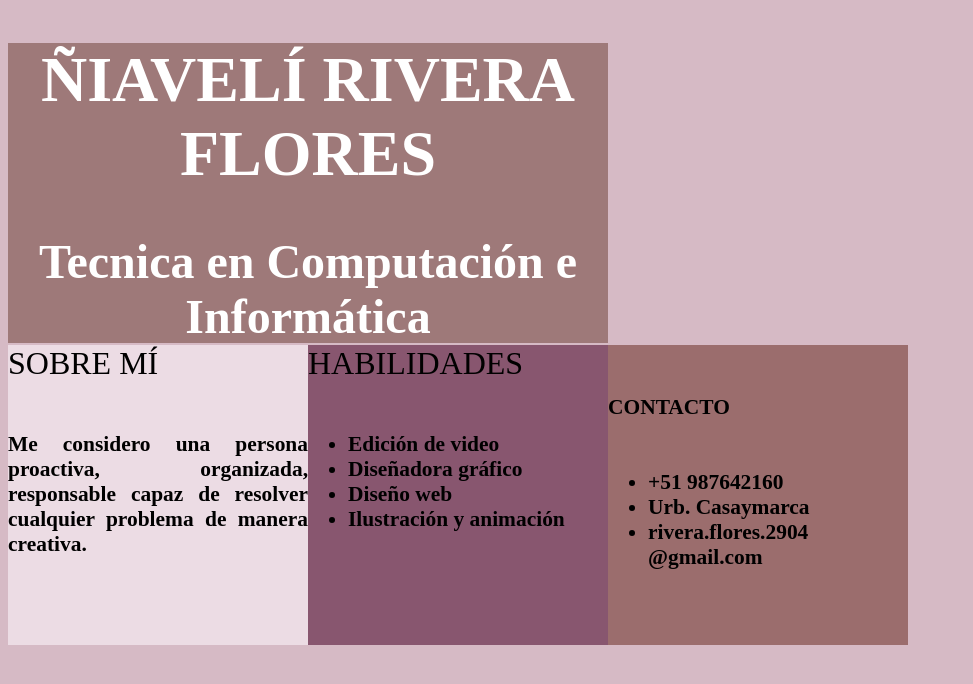
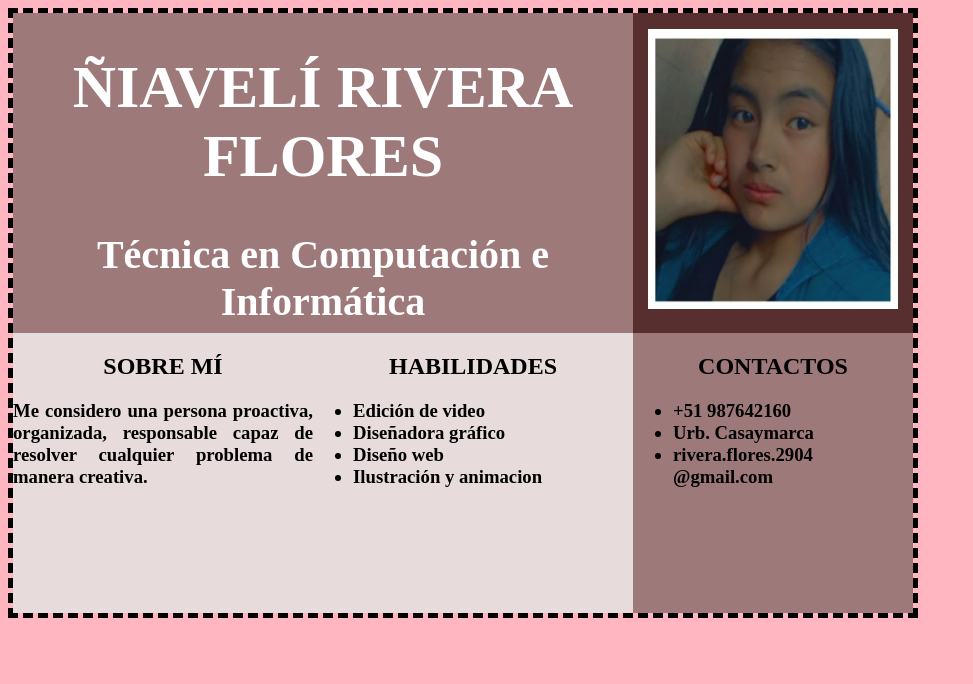
Before and after one commit to Niaveli/Proyecto-portafolio, a plain HTML site: page index.html in a window 1280 px wide. Shown: the whole page, without its empty margins (0-973 px from the left). Drawn offline with Linux system fonts and the light colour scheme.

Commit message:
Maquetando mi proyecto portafolio

```diff
--- a/estilo.css
+++ b/estilo.css
@@ -1,32 +1,69 @@
 body{
-    background-color: rgb(214, 186, 197);
-}
-div{
-    text-align: center;
-    height: 300px;
-    font-size: 30;
-    width:600px;
-    background-color: rgb(158, 121, 121);
-    margin-bottom: 2px;
+    background-color: lightpink;
 }
 .caja1{
-    background-color: rgb(236, 220, 228);
-    width: 300px;
-    height: 300px;
+    background-color: rgb(158, 121, 121);
+    width: 620px;
+    height: 320px;
     float: left;
-    text-align: justify;
 }
 .caja2{
-    background-color: rgb(136, 86, 111);
+    background-color: rgb(87, 47, 47);
+    width: 280px;
+    height: 320px;
+    float: left;
+    text-align: center;
+}
+.caja3{
+    background-color: rgb(231, 219, 219);
     width: 300px;
-    height: 300px;
-    text-align: justify;
+    height: 280px;
     float: left;
 }
-.caja3{
-    background-color:rgb(155, 109, 109) ;
-    width: 300px;
-    height: 300px;
+.caja4{
+    background-color: rgb(231, 219, 219);
+    width: 320px;
+    height: 280px;
     float: left;
-    text-align: justify;
 }
+.caja5{
+    background-color: rgb(158, 121, 121);
+    width: 280px;
+    height: 280px;
+    float: left;
+}
+.contenedor{
+    width: 900px;
+    height: 600px;
+    border: black 5px dashed;
+}
+.titulo{
+    text-align: center;
+    font-size: 60px;
+    color: white;
+}
+.carrera{
+    text-align: center;
+    font-size: 40px;
+    color: white;
+}
+.sobremi{
+    color: black;
+    text-align:center;
+}
+.yo{
+    color: black;
+    text-align:  justify;
+}
+.habilidades{
+    color: black;
+    text-align:center;
+}
+.siguiente{
+    color: black;
+    text-align:justify;
+}
+.contacto{
+    text-align: center;
+    color: black;
+}
--- a/index.html
+++ b/index.html
@@ -8,34 +8,39 @@
     <link rel="stylesheet" href="estilo.css">
 </head>
 <body>
-    <div align="center">
-        <font size="6">
-        <h1 style="color:white">ÑIAVELÍ RIVERA FLORES</h1>
-        <h2 style="color:white ;">Tecnica en Computación e Informática</h2>
+    <div class="contenedor">
+        <div class="caja1">
+          <h1 class="titulo">ÑIAVELÍ RIVERA FLORES</h1>
+          <h2 class="carrera">Técnica en Computación e Informática</h2>
         </div>
-  <div class="caja1">SOBRE MÍ<h6>Me considero una persona proactiva,
+        <div class="caja2">
+          <p><img src="perfil.png" alt="" height="280px" width="250px"></p>
+        </div>
+        <div class="caja3">
+          <h2 class="sobremi">SOBRE MÍ<h3 class="yo">Me considero una persona proactiva,
             organizada, responsable capaz de resolver
-      cualquier problema de manera creativa.</h6>
+            cualquier problema de manera creativa.</h3></h2>
         </div>
-    <div class="caja2">HABILIDADES
+        <div class="caja4">
+            <h2 class="habilidades">HABILIDADES <h3 class="siguiente">
                 <ul>
-         <h6>
                   <li>Edición de video</li>
                   <li>Diseñadora gráfico</li>
                   <li>Diseño web</li>
-            <li>Ilustración y animación</li>
-         </h6>
+                  <li>Ilustración y animacion</li>
                 </ul>
+            </h3></h2>
         </div>
-    <div class="caja3"><h6>CONTACTO</h6>
+        <div class="caja5">
+            <h2 class="contacto">CONTACTOS <h3 class="datos">
                 <ul>
-            <h6>
                     <li>+51 987642160</li>
                     <li>Urb. Casaymarca</li>
                     <li>rivera.flores.2904
                         @gmail.com</li>
-            </h6>
                 </ul>
+            </h3></h2>
+        </div>
     </div>
 </body>
 </html>
```
Also changed, not shown: perfil.png (added). Lines whose indentation alone changed are shown as unchanged.
